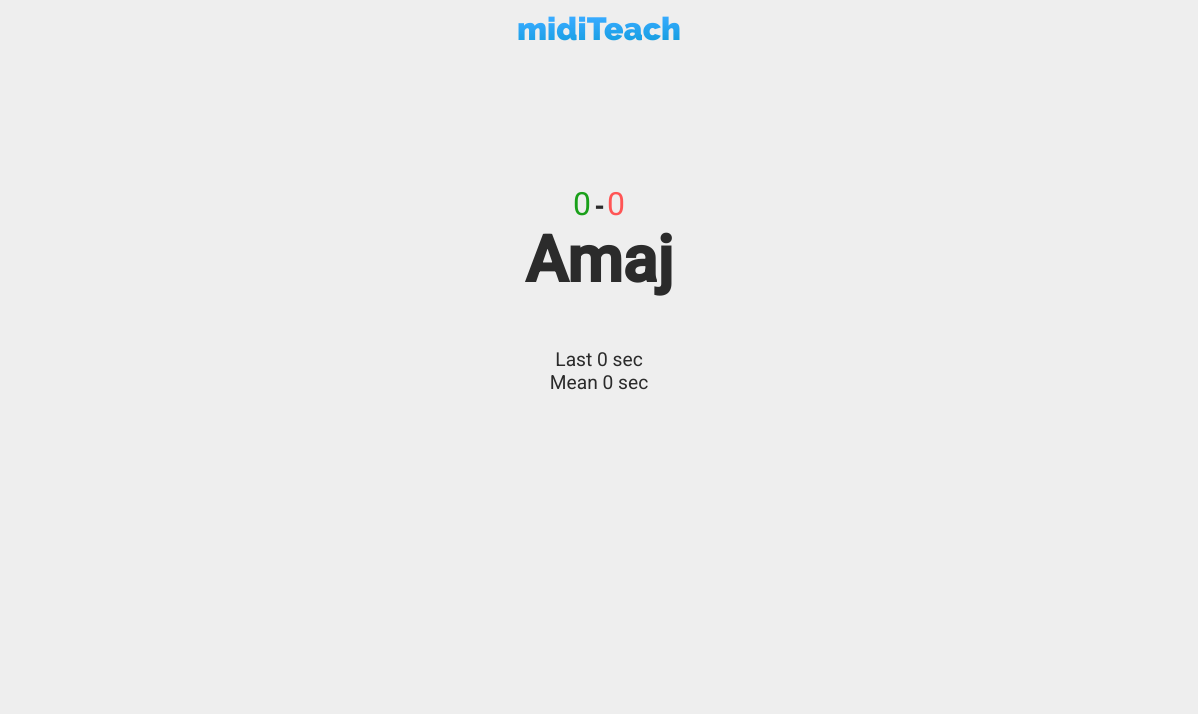
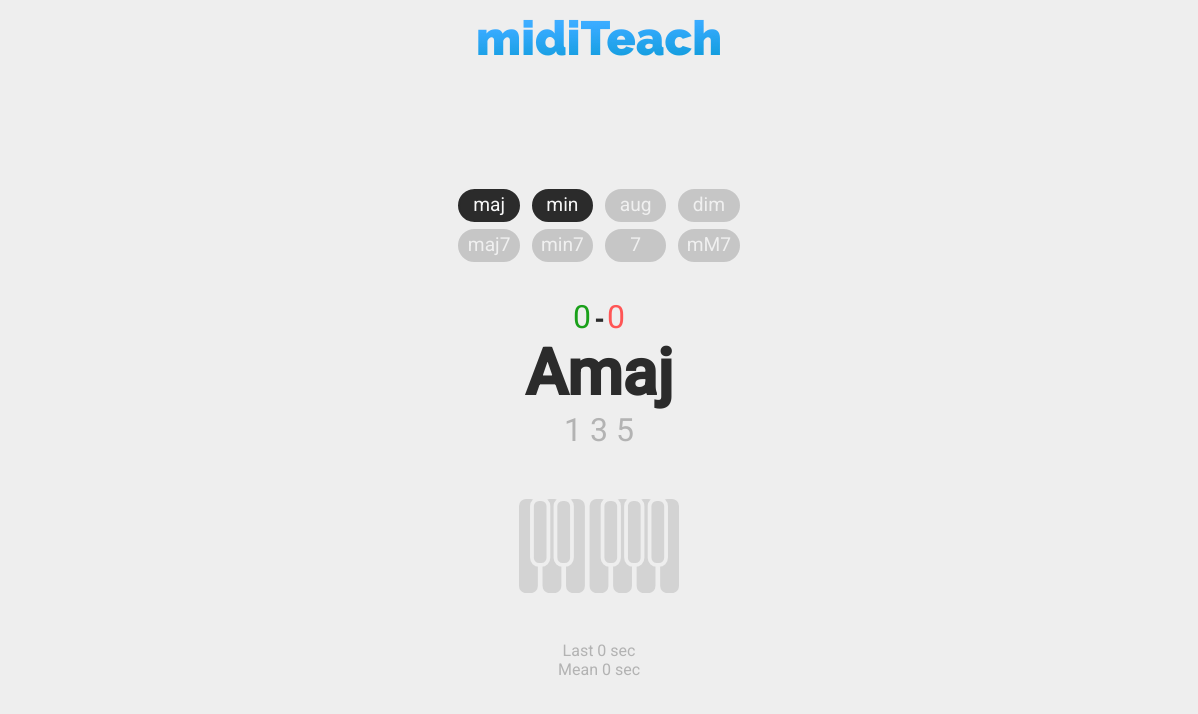
Before and after one commit to alelouis/midiTeach, a plain HTML site: page index.html in a window 1280 px wide. Shown: the full height of the page, 41-1239 px from the left. Drawn offline with nearby package versions, Linux system fonts and the light colour scheme.

Commit message:
Goodies
Adds chord types buttons
Adds keyboard visualization
Add intervals

```diff
--- a/index.html
+++ b/index.html
@@ -20,26 +20,55 @@
         </svg>
       </a>
       <h1 id='title'>midiTeach</h1>
+
     </div>
 
     <div id='main'>
+      <div id='selector'>
+        <div class='chordSelector' id="select_maj" onclick="miditeach.selectChord('maj')">maj</div>
+        <div class='chordSelector' id="select_min" onclick="miditeach.selectChord('min')">min</div>
+        <div class='chordSelector' id="select_aug" onclick="miditeach.selectChord('aug')">aug</div>
+        <div class='chordSelector' id="select_dim" onclick="miditeach.selectChord('dim')">dim</div>
+        <div class='chordSelector' id="select_maj7" onclick="miditeach.selectChord('maj7')">maj7</div>
+        <div class='chordSelector' id="select_min7" onclick="miditeach.selectChord('min7')">min7</div>
+        <div class='chordSelector' id="select_dom" onclick="miditeach.selectChord('dom')">7</div>
+        <div class='chordSelector' id="select_minmaj7" onclick="miditeach.selectChord('minmaj7')">mM7</div>
+      </div>
       <div id='score'>
         <p style="display:inline" id='correct'>0</p> <h2 style="display:inline">-</h2>
         <p style="display:inline" id='wrong'>0</p>
       </div>
       <p id='chord'></p>
+      <p id='formula'></p>
       <p id='notes'> </p>
+      <div id="piano">
+        <svg viewBox="0 0 340 200" xmlns="http://www.w3.org/2000/svg">
+            <rect id="note1" x="0" width="40" height="200" rx="15" style="fill:var(--gray-color);"/>
+            <rect id="note3" x="50" width="40" height="200" rx="15" style="fill:var(--gray-color);"/>
+            <rect id="note5" x="100" width="40" height="200" rx="15" style="fill:var(--gray-color);"/>
+            <rect id="note6" x="150" width="40" height="200" rx="15" style="fill:var(--gray-color);"/>
+            <rect id="note8" x="200" width="40" height="200" rx="15" style="fill:var(--gray-color);"/>
+            <rect id="note10" x="250" width="40" height="200" rx="15" style="fill:var(--gray-color);"/>
+            <rect id="note12" x="300" width="40" height="200" rx="15" style="fill:var(--gray-color);"/>
+            <rect id="note2" x="27.5" width="35" height="140" rx="15" stroke-width=8 style="fill:var(--gray-color);stroke:var(--background-color)"/>
+            <rect id="note4" x="77.5" width="35" height="140" rx="15" stroke-width=8 style="fill:var(--gray-color);stroke:var(--background-color)"/>
+            <rect id="note7" x="177.5" width="35" height="140" rx="15" stroke-width=8 style="fill:var(--gray-color);stroke:var(--background-color)"/>
+            <rect id="note9" x="227.5" width="35" height="140" rx="15" stroke-width=8 style="fill:var(--gray-color);stroke:var(--background-color)"/>
+            <rect id="note11" x="277.5" width="35" height="140" rx="15" stroke-width=8 style="fill:var(--gray-color);stroke:var(--background-color)"/>
+        </svg>
+      </div>
 
       <div id='time'>
-        <p style="display:inline">Last </p>
-        <p style="display:inline" id='lastTime'>0</p>
-        <p style="display:inline"> sec</p></br>
+        <span>Last </span>
+        <span id='lastTime'>0</span>
+        <span> sec</span></br>
 
-        <p style="display:inline">Mean </p>
-        <p style="display:inline" id='meanTime'>0</p>
-        <p style="display:inline"> sec</p>
+        <span>Mean </span>
+        <span id='meanTime'>0</span>
+        <span> sec</span>
       </div>
     </div>
+
     <div id='footer'>
       <p style="display:inline" id='devices'></p>
     </div>
--- a/script.js
+++ b/script.js
@@ -35,7 +35,35 @@ class Miditeach {
     this.formulas = {
       min: ["1", "3m", "5"],
       maj: ["1", "3", "5"],
+      aug: ["1", "3", "T"],
+      dim: ["1", "3", "4"],
+      maj7: ["1", "3", "5", "7"],
+      min7: ["1", "3m", "5", "7m"],
+      dom: ["1", "3", "5", "7m"],
+      minmaj7: ["1", "3m", "5", "7"],
     };
+    this.formulaTexts = {
+      min: "min",
+      maj: "maj",
+      aug: "aug",
+      dim: "dim",
+      maj7: "maj7",
+      min7: "min7",
+      dom: "7",
+      minmaj7: "mM7",
+    };
+    this.formulaSelected = {
+      min: false,
+      maj: false,
+      aug: false,
+      dim: false,
+      maj7: false,
+      min7: false,
+      dom: false,
+      minmaj7: false,
+    };
+    this.selectChord("min");
+    this.selectChord("maj");
     this.sampleNextChord();
   }
 
@@ -46,12 +74,15 @@ class Miditeach {
   sampleNextChord() {
     this.playedNotes = new Array(12).fill(0);
 
-    this.formulaName = this.randChoice(Object.keys(this.formulas));
+    this.formulaName = this.randChoice(
+      Object.entries(this.formulaSelected).filter(([k, v]) => v == true)
+    )[0];
+    this.formulaText = this.formulaTexts[this.formulaName];
     this.formula = this.formulas[this.formulaName];
 
     this.root = this.randChoice(this.notes);
     this.rootSelect = this.randChoice(this.root.split("\n"));
-    this.rootText = this.rootSelect + this.formulaName;
+    this.rootText = this.rootSelect + this.formulaText;
 
     this.expectedNotes = new Array(12).fill(0);
     this.formula.forEach(
@@ -62,6 +93,7 @@ class Miditeach {
     );
 
     document.querySelector("#chord").innerText = this.rootText;
+    document.querySelector("#formula").innerText = this.formula.join(" ");
   }
 
   isIncorrect() {
@@ -88,7 +120,7 @@ class Miditeach {
   }
 
   checkNext() {
-    return (this.isIncorrect() || this.isCorrect())
+    return this.isIncorrect() || this.isCorrect();
   }
 
   playedNotesStr() {
@@ -98,11 +130,11 @@ class Miditeach {
         str.push(this.notes[index].replace("\n", "/"));
       }
     });
-    return str.join(' ');
+    return str.join(" ");
   }
 
   updatePlayedNotes(midiData) {
-    if (!this.paused){
+    if (!this.paused) {
       var msgType = midiData[0];
       var msgNote = midiData[1];
       if (msgType == 144) {
@@ -110,7 +142,31 @@ class Miditeach {
       } else if (msgType == 128) {
         this.playedNotes[msgNote % 12] = 0;
       }
+      for (let index = 1; index <= 12; index++) {
+        if (this.playedNotes[index - 1]) {
+          document
+            .getElementById("note" + index)
+            .setAttribute(
+              "style",
+              "fill:var(--primary-color);stroke:var(--background-color)"
+            );
+        } else {
+          document
+            .getElementById("note" + index)
+            .setAttribute(
+              "style",
+              "fill:var(--gray-color);stroke:var(--background-color)"
+            );
+        }
+      }
     }
+  }
+
+  selectChord(e) {
+    this.formulaSelected[e] = !this.formulaSelected[e];
+    console.log(20 + this.formulaSelected[e] * 80);
+    document.querySelector("#select_" + e).style.opacity =
+      0.2 + this.formulaSelected[e] * 0.8;
   }
 }
 
@@ -118,53 +174,66 @@ var miditeach = new Miditeach();
 var paused = false;
 var start = Date.now();
 var times = [];
+var devices = [];
 
 function loop(timestamp) {
-  var next = miditeach.checkNext() && !paused
+  var next = miditeach.checkNext() && !paused;
   document.querySelector("#notes").innerText = miditeach.playedNotesStr(
     miditeach.playedNotes
   );
 
   if (next) {
     var delta = Date.now() - start;
-    times.push(delta)
-    var mean = ((times.reduce((a, b) => a + b, 0)/ times.length) || 0)/1000;
-    document.querySelector("#lastTime").innerText = (delta/1000).toFixed(2);
-    document.querySelector("#meanTime").innerText = mean.toFixed(2)
+    times.push(delta);
+    var mean = (times.reduce((a, b) => a + b, 0) / times.length || 0) / 1000;
+    document.querySelector("#lastTime").innerText = (delta / 1000).toFixed(2);
+    document.querySelector("#meanTime").innerText = mean.toFixed(2);
     if (miditeach.isCorrect()) {
-      document.querySelector("#chord").style.color = getComputedStyle(document.documentElement).getPropertyValue('--correct-color');
-      document.querySelector("#footer").style.background = getComputedStyle(document.documentElement).getPropertyValue('--correct-color');
+      document.querySelector("#chord").style.color = getComputedStyle(
+        document.documentElement
+      ).getPropertyValue("--correct-color");
+      document.querySelector("#footer").style.background = getComputedStyle(
+        document.documentElement
+      ).getPropertyValue("--correct-color");
       miditeach.totalCorrect += 1;
-      document.querySelector("#correct").innerText = miditeach.totalCorrect
+      document.querySelector("#correct").innerText = miditeach.totalCorrect;
     } else {
-      document.querySelector("#chord").style.color = getComputedStyle(document.documentElement).getPropertyValue('--wrong-color');
-      document.querySelector("#footer").style.background = getComputedStyle(document.documentElement).getPropertyValue('--wrong-color');
+      document.querySelector("#chord").style.color = getComputedStyle(
+        document.documentElement
+      ).getPropertyValue("--wrong-color");
+      document.querySelector("#footer").style.background = getComputedStyle(
+        document.documentElement
+      ).getPropertyValue("--wrong-color");
       miditeach.totalIncorrect += 1;
-      document.querySelector("#wrong").innerText = miditeach.totalIncorrect
+      document.querySelector("#wrong").innerText = miditeach.totalIncorrect;
     }
-    console.log('paused.');
-    paused = true
+    console.log("paused.");
+    paused = true;
     setTimeout(function () {
-      console.log('unpaused');
+      console.log("unpaused");
       paused = false;
       miditeach.sampleNextChord();
       start = Date.now();
-      document.querySelector("#chord").style.color = document.querySelector("#footer").style.getPropertyValue('--primary-color');
-      document.querySelector("#footer").style.background = document.querySelector("#footer").style.getPropertyValue('--secondary-color');
+      document.querySelector("#chord").style.color = document
+        .querySelector("#footer")
+        .style.getPropertyValue("--primary-color");
+      document.querySelector("#footer").style.background = document
+        .querySelector("#footer")
+        .style.getPropertyValue("--secondary-color");
     }, 1000);
   }
-  window.requestAnimationFrame(loop)
+  window.requestAnimationFrame(loop);
 }
 
 
-var devices = [];
 navigator.requestMIDIAccess().then((access) => {
   const inputs = access.inputs;
 
   access.inputs.forEach(function (input) {
     devices.push(input.name);
   });
-  document.querySelector("#devices").innerText = devices;
+  document.querySelector("#devices").innerText =
+    "Deviced detected : " + devices.join(", ");
 
   inputs.forEach((midiInput) => {
     midiInput.onmidimessage = function (message) {
@@ -173,4 +242,4 @@ navigator.requestMIDIAccess().then((access) => {
   });
 });
 
-window.requestAnimationFrame(loop)
+window.requestAnimationFrame(loop);
--- a/style.css
+++ b/style.css
@@ -1,18 +1,20 @@
-@import url('https://fonts.googleapis.com/css2?family=Roboto:wght@400;500&display=swap');
-@import url('https://fonts.googleapis.com/css2?family=Raleway:wght@900&display=swap');
+@import url("https://fonts.googleapis.com/css2?family=Roboto:wght@400;500&display=swap");
+@import url("https://fonts.googleapis.com/css2?family=Raleway:wght@900&display=swap");
 
 :root {
   --background-color: #eeeeee;
   --primary-color: #2b2b2b;
   --secondary-color: #f7f7f7;
+  --gray-color: #d3d3d3;
   --correct-color: rgb(26, 160, 26);
   --wrong-color: rgb(255, 85, 85);
 }
 
 [data-theme="dark"] {
-    --background-color: #2b2b2b;
+  --background-color: #111111;
   --primary-color: #eeeeee;
   --secondary-color: #202020;
+  --gray-color: #292929;
   --correct-color: #20ff58;
   --wrong-color: rgb(255, 100, 100);
 }
@@ -26,12 +28,11 @@ body {
   width: 50%;
   margin: auto;
   padding-top: 14%;
-    color: var(--primary-color)
+  color: var(--primary-color);
 }
 
 #footer {
   font-family: Roboto;
-    font-weight: bold;
   position: fixed;
   left: 0;
   bottom: 0;
@@ -39,7 +40,7 @@ body {
   background-color: var(--secondary-color);
   color: var(--primary-color);
   padding: 5px;
-
+  opacity: 50%;
 }
 
 #night {
@@ -59,20 +60,26 @@ body {
   display: block;
   float: right;
   padding-right: 12px;
-    padding-top: ;
   color: var(--primary-color);
 }
 
 #title {
   text-align: center;
+  font-size: 3em;
   padding: 0px;
   margin: 0px;
   width: 100%;
+  font-family: Raleway;
 }
 
+#piano {
+  text-align: center;
+  margin: auto;
+  width: 10em;
+  margin-bottom: 3em;
+}
 
 #header {
-    font-family: Raleway;
   position: fixed;
   left: 0;
   top: 0%;
@@ -96,15 +103,41 @@ body {
   }
 }
 
+.chordSelector {
+  border: 2px solid var(--primary-color);
+  border-radius: 20px;
+  min-width: 3em;
+  min-height: 1.4em;
+  line-height: 150%;
+  display: inline-block;
+  text-align: center;
+  background-color: var(--primary-color);
+  color: var(--secondary-color);
+  opacity: 20%;
+  cursor: pointer;
+  margin: 0.2em;
+  font-size: 1.2em;
+}
+
 #score {
   text-align: center;
 }
 
-#time {
+#selector {
   text-align: center;
-    font-size: 1.2em;
+
+  margin: auto;
+  margin-bottom: 2em;
+  width: 50%;
+  min-width: 150px;
 }
 
+#time {
+  font-size: 1em;
+  text-align: center;
+  margin: auto;
+  opacity: 30%;
+}
 
 #correct {
   color: var(--correct-color);
@@ -122,6 +155,12 @@ body {
   font-weight: bold;
 }
 
+#formula {
+  text-align: center;
+  font-size: 2em;
+  opacity: 30%;
+}
+
 #notes {
   text-align: center;
   font-size: 2em;
```
Lines whose indentation alone changed are shown as unchanged.
